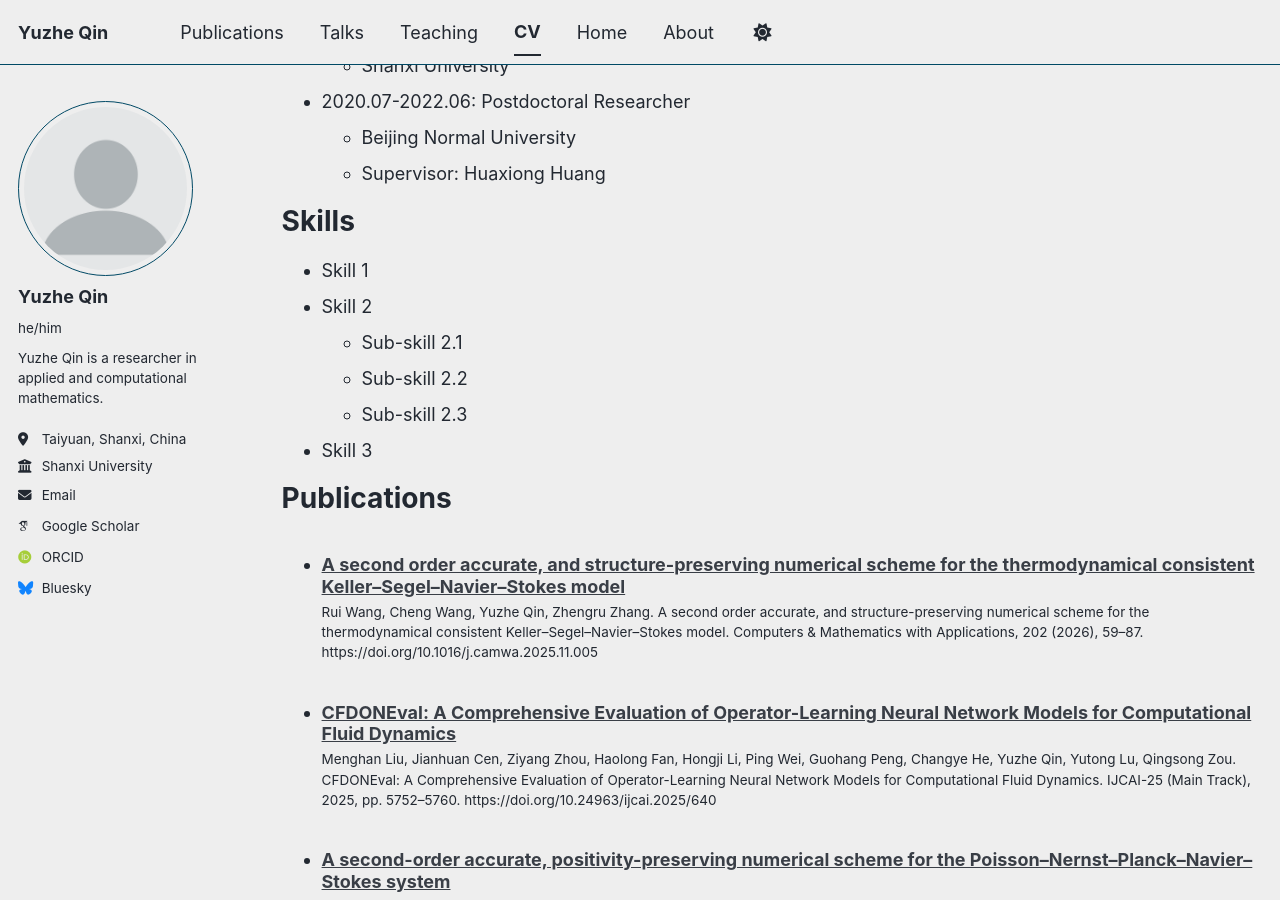
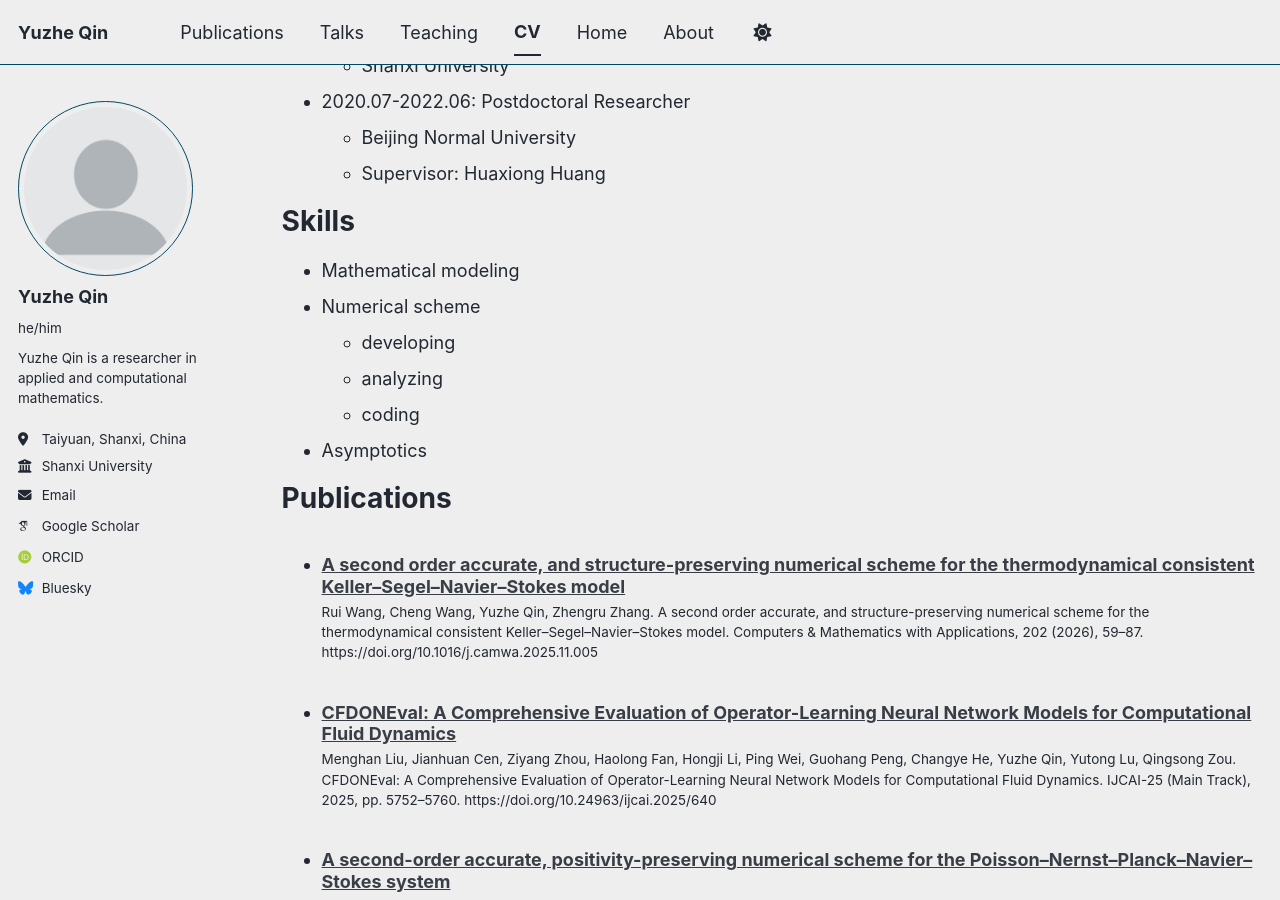
Before and after one commit to yzqinmath/yzqinmath.github.io, a Jekyll site: the page built from _pages/cv.md, in a window 1280 px wide and 900 px high, scrolled down 456 px. Built offline with Jekyll 4.4.1, drawn with Linux system fonts in a browser that asks for light colours; some web fonts are replaced; a script bundle is joined from its source files by our own code; library files that are not in the unit come from our copies; a file with an impossible date is left out.

Commit message:
Revise skills section in CV
Updated skills section to include mathematical modeling and numerical scheme.

```diff
--- a/_pages/cv.md
+++ b/_pages/cv.md
@@ -30,12 +30,12 @@ Work experience
 
 Skills
 ======
-* Skill 1
-* Skill 2
-  * Sub-skill 2.1
-  * Sub-skill 2.2
-  * Sub-skill 2.3
-* Skill 3
+* Mathematical modeling
+* Numerical scheme
+  * developing
+  * analyzing
+  * coding
+* Asymptotics
 
 Publications
 ======
```
